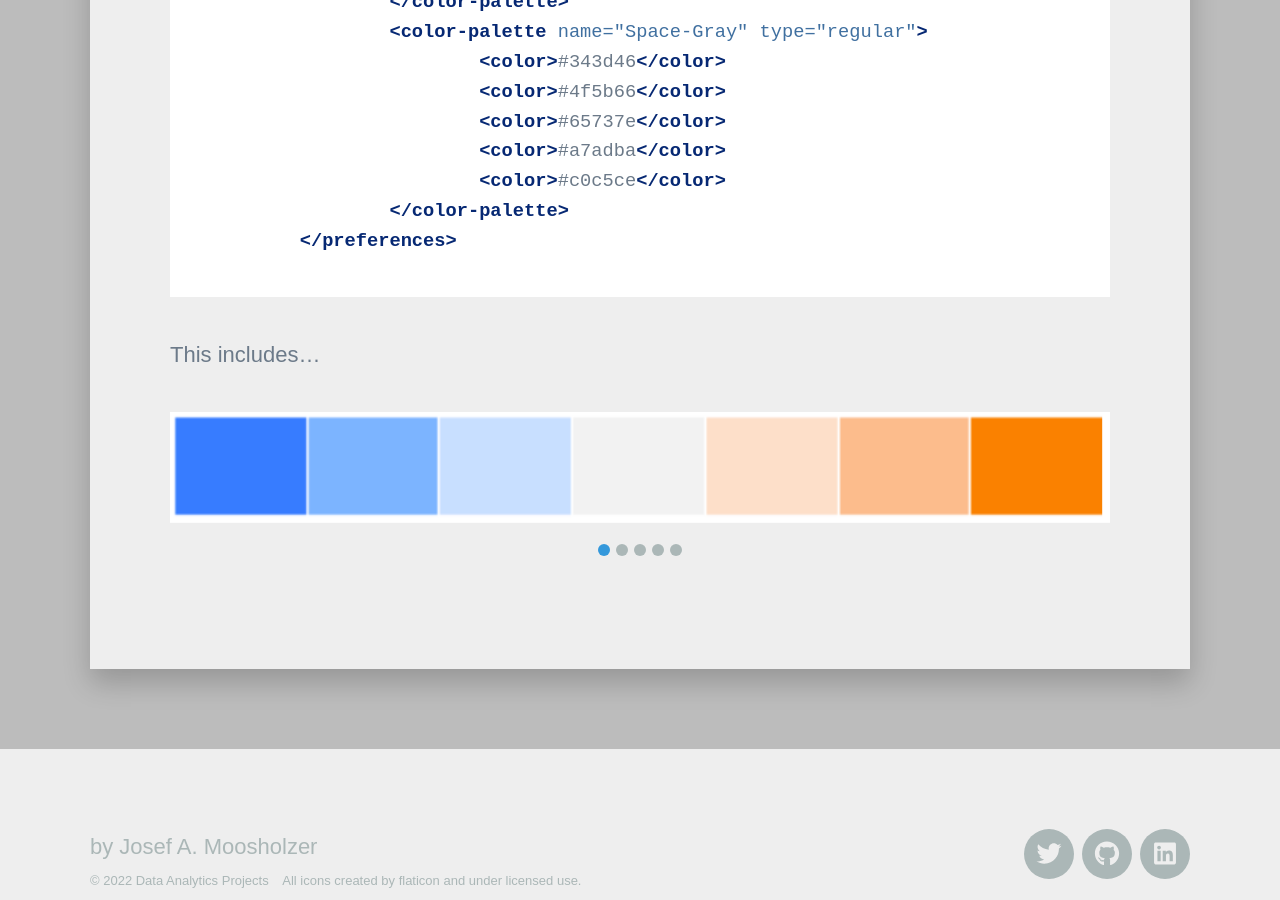
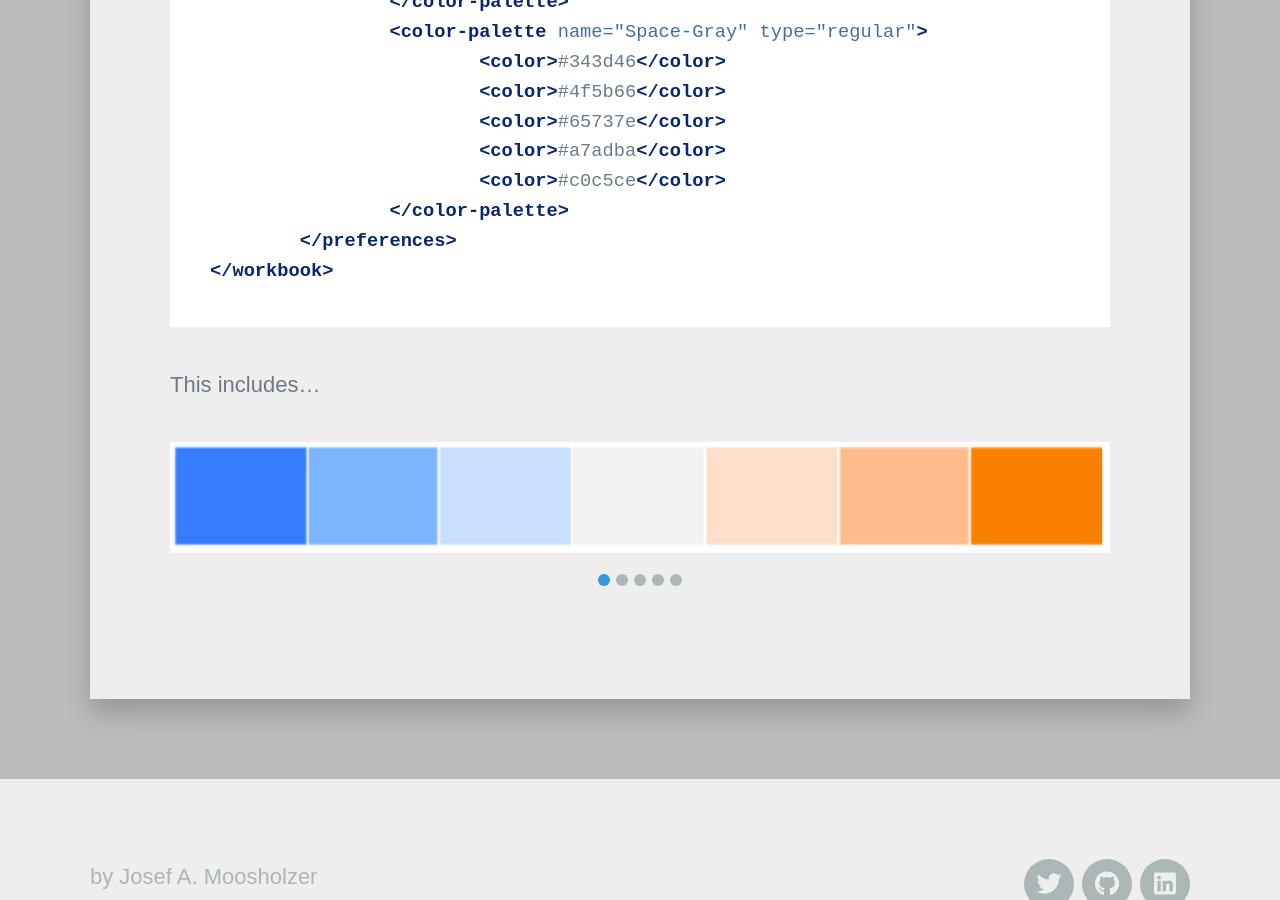
Before and after one commit to JosefMoosholzer/JosefMoosholzer.github.io, a Jekyll site: the page built from _pages/colors.md, in a window 1280 px wide and 900 px high, scrolled down 1831 px. Built offline with Jekyll 4.4.1, drawn with Linux system fonts in a browser that asks for light colours; nearby versions of some CDN libraries; some web fonts are replaced.

Commit message:
Minor fix in color code

````diff
--- a/_pages/colors.md
+++ b/_pages/colors.md
@@ -54,6 +54,7 @@ featured_image: /images/Colors/Tableau_Logo.jpg
 			<color>#c0c5ce</color>
 		</color-palette>
 	</preferences>
+</workbook>
 ```
 
 This includes...
````
